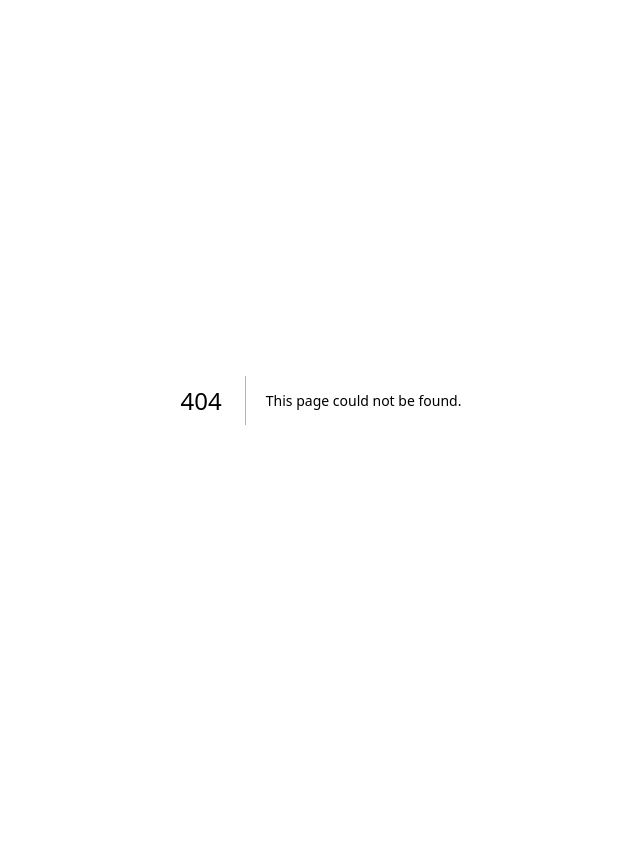
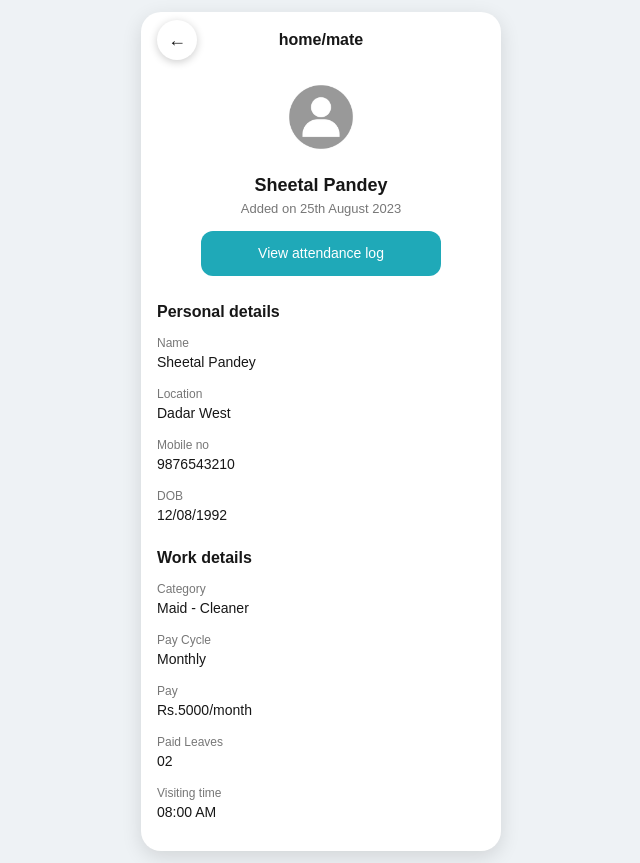
Before and after one commit to yashgole2911-art/HomeMate-Web-Application, a Next.js app: page /sheetal_pandey in a window 1280 px wide. Before the commit this address had no page. Shown: the whole page, without its empty margins (319-959 px from the left). Before the commit the page ends 800 px from the top, so only its background shows below. Built offline with nearby package versions, Linux system fonts and the light colour scheme.

Commit message:
demi profile ui

```diff
--- a/app/helpers_profile/[id]/page.tsx
+++ b/app/helpers_profile/[id]/page.tsx
@@ -8,21 +8,21 @@
     role: "Maid - Cleaner",
     area: "Dadar West",
     phone: "9876543210",
-    image: "/avatars/sheetal.jpg",
+    image: "/avatars/avatar.jpg",
   },
   "2": {
     name: "Poonam",
     role: "Cook",
     area: "Dadar East",
     phone: "9876543211",
-    image: "/avatars/poonam.jpg",
+    image: "/avatars/avatar.jpg",
   },
   "3": {
     name: "Dinesh",
     role: "Driver",
     area: "Parel",
     phone: "9876543212",
-    image: "/avatars/dinesh.jpg",
+    image: "/avatars/avatar.jpg",
   },
 };
 
--- a/app/helpers_profile/page.tsx
+++ b/app/helpers_profile/page.tsx
@@ -8,42 +8,42 @@
     name: "Sheetal",
     role: "Maid - Cleaner",
     area: "Dadar West",
-    image: "/avatars/female1.png",
+    image: "/avatars/avatar.jpg",
   },
   {
     id: "2",
     name: "Poonam",
     role: "Cook",
     area: "Dadar East",
-    image: "/avatars/female2.png",
+    image: "/avatars/avatar.jpg",
   },
   {
     id: "3",
     name: "Dinesh",
     role: "Driver",
     area: "Parel",
-    image: "/avatars/male1.png",
+    image: "/avatars/avatar.jpg",
   },
   {
     id: "4",
     name: "Ramprasad",
     role: "Milkman",
     area: "Dadar West",
-    image: "/avatars/male2.png",
+    image: "/avatars/avatar.jpg",
   },
   {
     id: "5",
     name: "Sarita",
     role: "Newspaper",
     area: "Dadar West",
-    image: "/avatars/female3.png",
+    image: "/avatars/avatar.jpg",
   },
   {
     id: "6",
     name: "Mohan",
     role: "Professional Laundry",
     area: "Dadar West",
-    image: "/avatars/male3.png",
+    image: "/avatars/avatar.jpg",
   },
 ];
 
@@ -69,7 +69,13 @@
             <div
               key={h.id}
               style={styles.card}
-              onClick={() => router.push('/helpers_profiles/${h.id}')}
+
+              onClick={() => {
+              if (h.name === "Sheetal") router.push("/sheetal_pandey");
+              else if (h.name === "Poonam") router.push("/Poonam");
+              else if (h.name === "Dinesh") router.push("/Dinesh");
+              // baki helpers agar add karoge to yaha aur else-if
+              }}
             >
               <img src={h.image} style={styles.avatar} />
               <div style={styles.info}>
--- /dev/null
+++ b/app/sheetal_pandey/page.tsx
@@ -0,0 +1,196 @@
+"use client";
+
+import { useRouter, useParams } from "next/navigation";
+
+const styles = {
+  wrapper: {
+    minHeight: "100vh",
+    background: "#eef2f5",
+    display: "flex",
+    justifyContent: "center",
+    padding: "12px",
+  },
+
+  container: {
+    width: "100%",
+    maxWidth: "360px",
+    background: "#fff",
+    borderRadius: "20px",
+    padding: "16px",
+    boxShadow: "0 6px 20px rgba(0,0,0,0.12)",
+  },
+
+  header: {
+    display: "flex",
+    alignItems: "center",
+    justifyContent: "center",
+    position: "relative",
+    marginBottom: "20px",
+  },
+
+  backBtn: {
+    position: "absolute",
+    left: 0,
+    width: "40px",
+    height: "40px",
+    borderRadius: "50%",
+    border: "none",
+    background: "#fff",
+    boxShadow: "0 2px 8px rgba(0,0,0,0.2)",
+    cursor: "pointer",
+    fontSize: "18px",
+  },
+
+  title: {
+    fontWeight: 600,
+    fontSize: "16px",
+  },
+
+  profile: {
+    textAlign: "center" as const,
+    marginBottom: "24px",
+  },
+
+ avatar: {
+  width: "90px",
+  height: "90px",
+  borderRadius: "50%",
+  objectFit: "cover" as const,
+  margin: "0 auto 10px auto",
+  display: "block",
+},
+
+  name: {
+    fontSize: "18px",
+    fontWeight: 600,
+  },
+
+  added: {
+    fontSize: "13px",
+    color: "#777",
+    marginBottom: "12px",
+  },
+
+  attendanceBtn: {
+    padding: "12px",
+    width: "100%",
+    maxWidth: "240px",
+    background: "#1fa9b8",
+    color: "#fff",
+    border: "none",
+    borderRadius: "12px",
+    fontSize: "14px",
+    cursor: "pointer",
+  },
+
+  sectionTitle: {
+    fontWeight: 600,
+    marginTop: "20px",
+    marginBottom: "10px",
+  },
+
+  row: {
+    marginBottom: "12px",
+  },
+
+  label: {
+    fontSize: "12px",
+    color: "#777",
+  },
+
+  value: {
+    fontSize: "14px",
+    fontWeight: 500,
+  },
+};
+
+export default function HelperProfilePage() {
+  const router = useRouter();
+  const params = useParams();
+  const id = params?.id;
+
+  return (
+    <div style={styles.wrapper}>
+      <div style={styles.container}>
+        {/* Header */}
+        <div style={styles.header}>
+          <button onClick={() => router.back()} style={styles.backBtn}>
+            ←
+          </button>
+          <div style={styles.title}>home/mate</div>
+        </div>
+
+        {/* Profile */}
+        <div style={styles.profile}>
+          <img
+            src="/avatars/avatar.jpg"
+            alt="avatar"
+            style={styles.avatar}
+          />
+
+          <div style={styles.name}>Sheetal Pandey</div>
+          <div style={styles.added}>Added on 25th August 2023</div>
+
+          <button
+            style={styles.attendanceBtn}
+           onClick={() => router.push(`/attendance/${id}`)}
+          >
+            View attendance log
+          </button>
+        </div>
+
+        {/* Personal details */}
+        <div>
+          <div style={styles.sectionTitle}>Personal details</div>
+
+          <div style={styles.row}>
+            <div style={styles.label}>Name</div>
+            <div style={styles.value}>Sheetal Pandey</div>
+          </div>
+
+          <div style={styles.row}>
+            <div style={styles.label}>Location</div>
+            <div style={styles.value}>Dadar West</div>
+          </div>
+
+          <div style={styles.row}>
+            <div style={styles.label}>Mobile no</div>
+            <div style={styles.value}>9876543210</div>
+          </div>
+
+          <div style={styles.row}>
+            <div style={styles.label}>DOB</div>
+            <div style={styles.value}>12/08/1992</div>
+          </div>
+
+          <div style={styles.sectionTitle}>Work details</div>
+
+          <div style={styles.row}>
+            <div style={styles.label}>Category</div>
+            <div style={styles.value}>Maid - Cleaner</div>
+          </div>
+
+          <div style={styles.row}>
+            <div style={styles.label}>Pay Cycle</div>
+            <div style={styles.value}>Monthly</div>
+          </div>
+
+          <div style={styles.row}>
+            <div style={styles.label}>Pay</div>
+            <div style={styles.value}>Rs.5000/month</div>
+          </div>
+
+          <div style={styles.row}>
+            <div style={styles.label}>Paid Leaves</div>
+            <div style={styles.value}>02</div>
+          </div>
+
+          <div style={styles.row}>
+            <div style={styles.label}>Visiting time</div>
+            <div style={styles.value}>08:00 AM</div>
+          </div>
+        </div>
+      </div>
+    </div>
+  );
+}
```
Also changed, not shown: app/dashboard/page.tsx (added), public/avatars/avatar.jpg (added).
